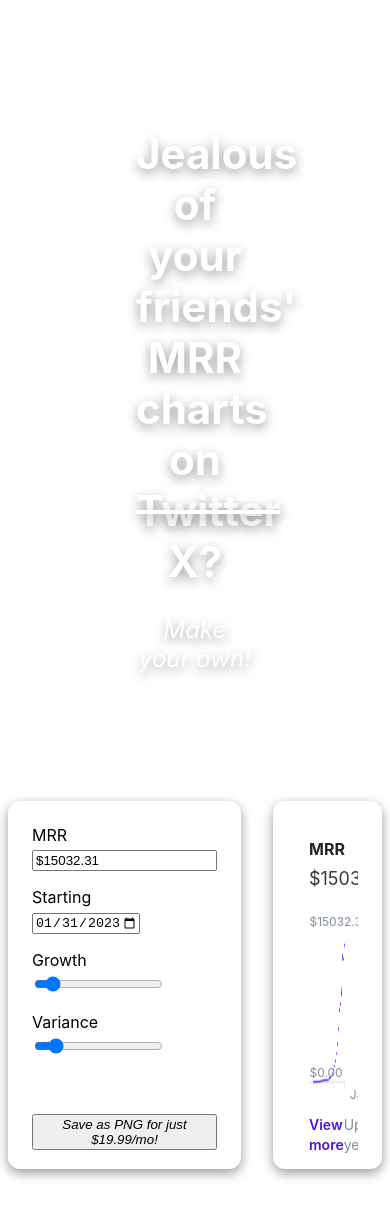
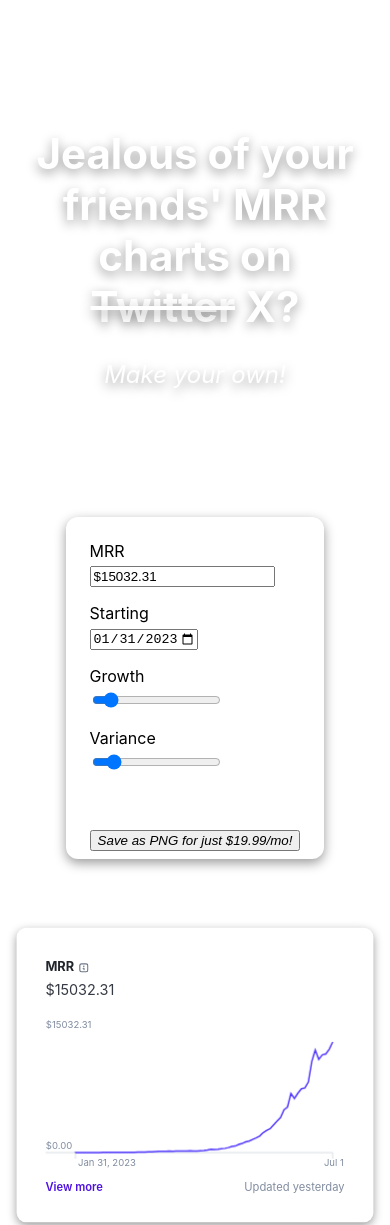
Before and after one commit to kevmo314/fake-mrr, a plain HTML site: page index.html in a window 390 px wide. Shown: the top 1225 px of the page. Drawn offline with Linux system fonts and the light colour scheme; animation ran at ten frames a second.

Commit message:
fix: make responsive

```diff
--- a/index.html
+++ b/index.html
@@ -2,10 +2,11 @@
 <html lang="en">
   <head>
     <meta charset="UTF-8" />
+    <meta name="viewport" content="width=device-width, initial-scale=1.0" />
     <title>Stripe MRR Chart Generator</title>
     <style>
       #gradient-canvas {
-        position: absolute;
+        position: fixed;
         top: 0;
         left: 0;
         width: 100%;
@@ -25,7 +26,7 @@
       header {
         color: white;
         text-align: center;
-        margin: 128px;
+        margin: 128px 16px;
       }
 
       h1 {
@@ -45,6 +46,17 @@
         display: flex;
         justify-content: center;
         gap: 32px;
+      }
+
+      @media (max-width: 768px) {
+        main {
+          flex-direction: column;
+          align-items: center;
+        }
+
+        #svg {
+          transform: scale(0.8);
+        }
       }
 
       main > * {
@@ -354,6 +366,15 @@
         document
           .getElementsByClassName("screenshot")[0]
           .addEventListener("click", function () {
+            // if it's mobile show an alert saying how to take a screenshot
+            if (
+              navigator.userAgent.match(
+                /Android|webOS|iPhone|iPad|iPod|BlackBerry|IEMobile|Opera Mini/i
+              )
+            ) {
+              alert("This joke doesn't really work that well on mobile. :(");
+              return;
+            }
             let hotkey = "Alt + PrtScn";
             if (navigator.platform.includes("Mac")) {
               hotkey = "⌘ + Shift + 4";
```
